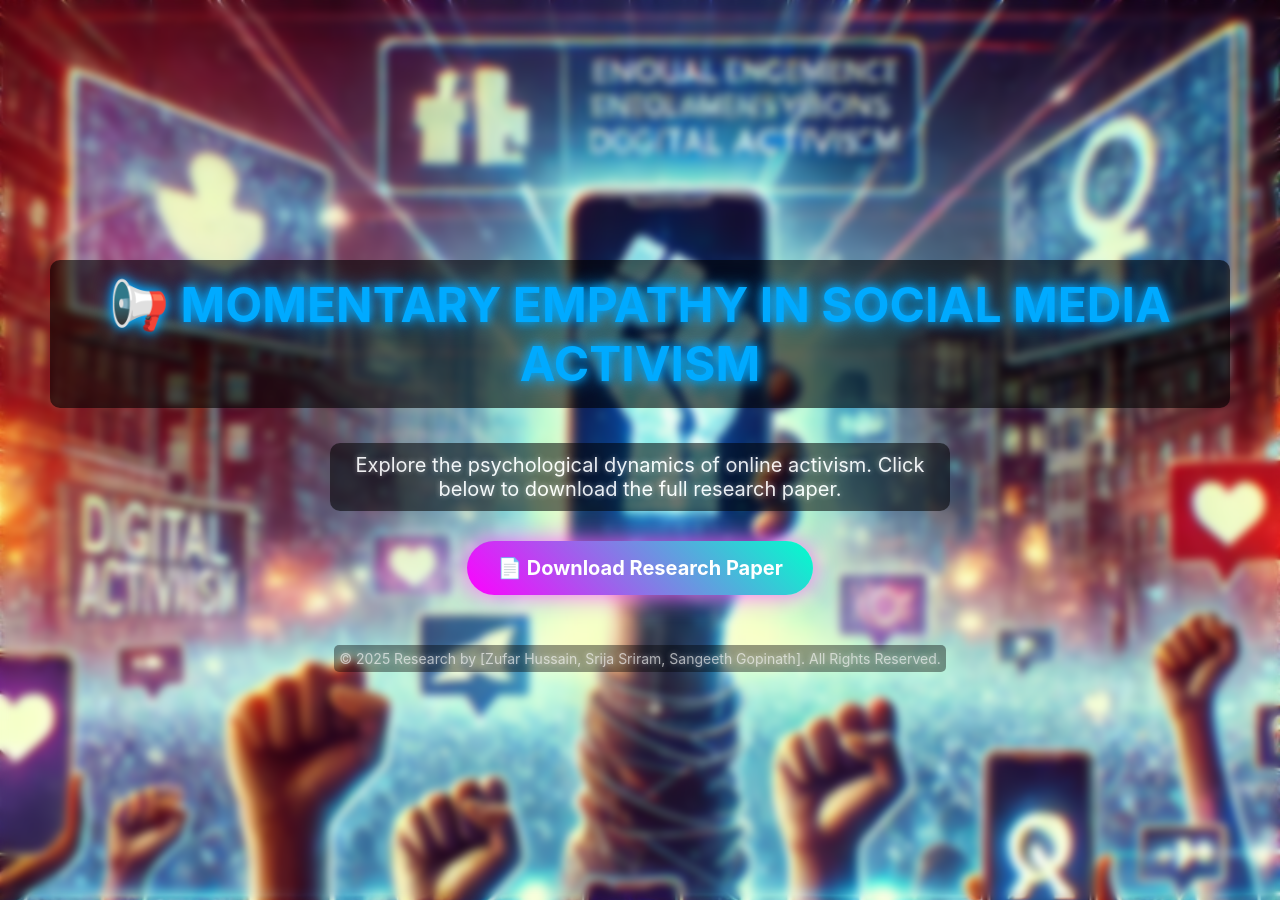
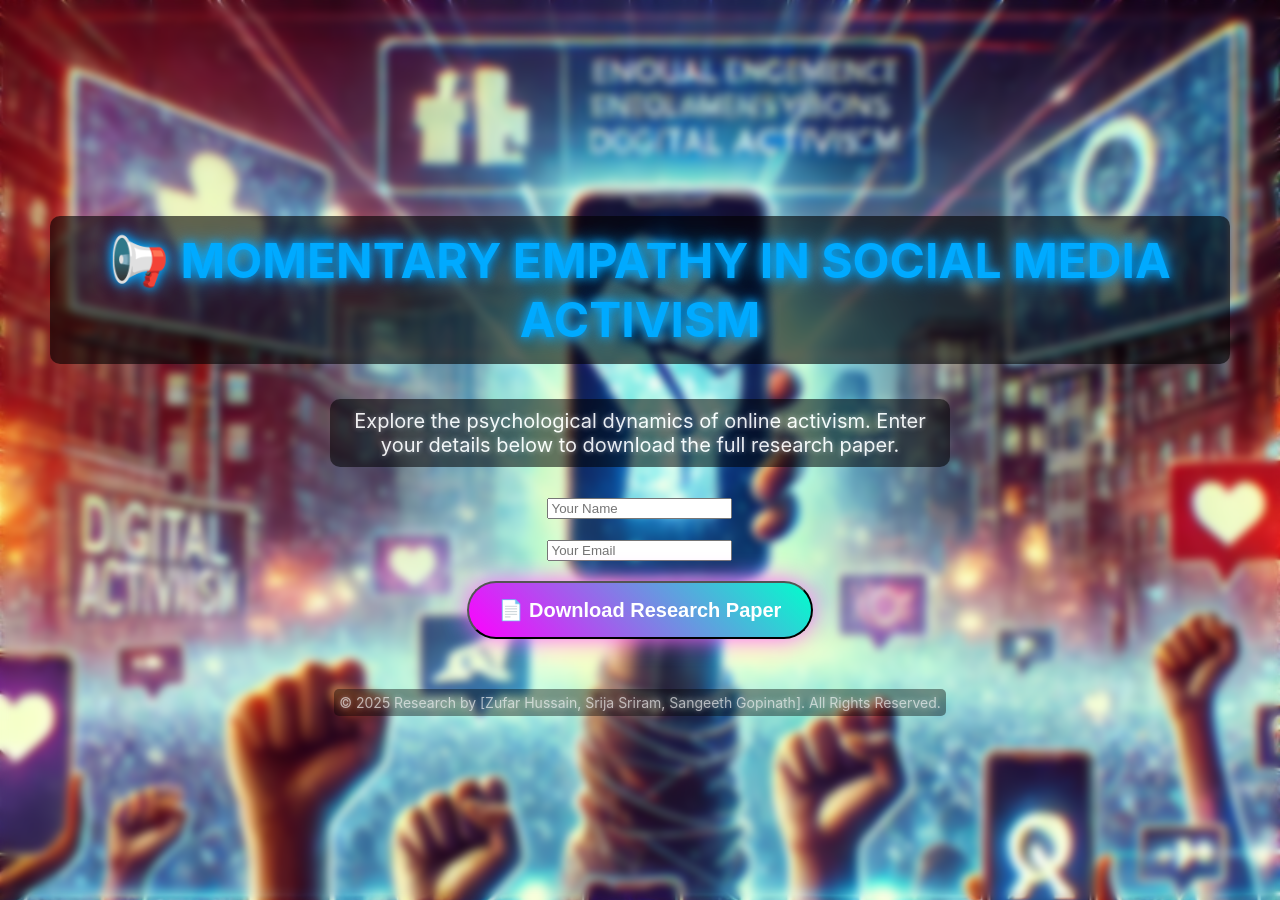
Before and after one commit to zufu07/momentary-empathy-study, a plain HTML site: page index.html in a window 1280 px wide. Drawn offline with Linux system fonts and the light colour scheme.

Commit message:
index.html

```diff
--- a/index.html
+++ b/index.html
@@ -97,8 +97,21 @@
 </head>
 <body>
     <h1>📢 Momentary Empathy in Social Media Activism</h1>
-    <p>Explore the psychological dynamics of online activism. Click below to download the full research paper.</p>
-    <a href="momentary-empathy-study.pdf" class="download-btn" download>📄 Download Research Paper</a>
+    <p>Explore the psychological dynamics of online activism. Enter your details below to download the full research paper.</p>
+    <form id="downloadForm">
+        <input type="text" id="name" name="name" placeholder="Your Name" required><br><br>
+        <input type="email" id="email" name="email" placeholder="Your Email" required><br><br>
+        <button type="submit" class="download-btn">📄 Download Research Paper</button>
+    </form>
     <footer>© 2025 Research by [Zufar Hussain, Srija Sriram, Sangeeth Gopinath]. All Rights Reserved.</footer>
+    <script>
+        document.getElementById('downloadForm').addEventListener('submit', function(event) {
+            event.preventDefault();
+            // Implement form submission logic here (e.g., send data to a server)
+            alert('Thank you! Your download should start shortly.');
+            // Simulate download
+            window.location.href = 'momentary-empathy-study.pdf';
+        });
+    </script>
 </body>
 </html>
```
